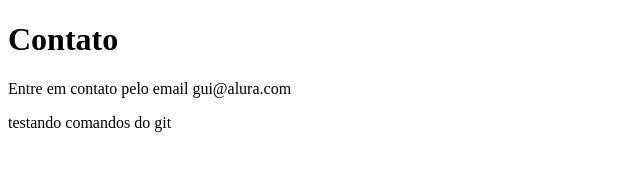
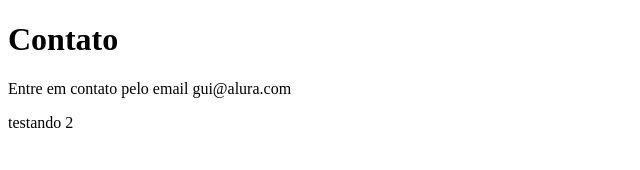
Before and after one commit to Guilherme2001/sistema-de-cadastro, a plain HTML site: page contato.html in a window 1280 px wide. Shown: the whole page, without its empty margins (0-640 px from the left). Drawn offline with Linux system fonts and the light colour scheme.

Commit message:
testando mais uma vez

```diff
--- a/contato.html
+++ b/contato.html
@@ -9,6 +9,6 @@
 <body>
     <h1>Contato</h1>
     <p>Entre em contato pelo email gui@alura.com</p>
-    <p>testando comandos do git</p>
+    <p>testando 2</p>
 </body>
 </html>
```
